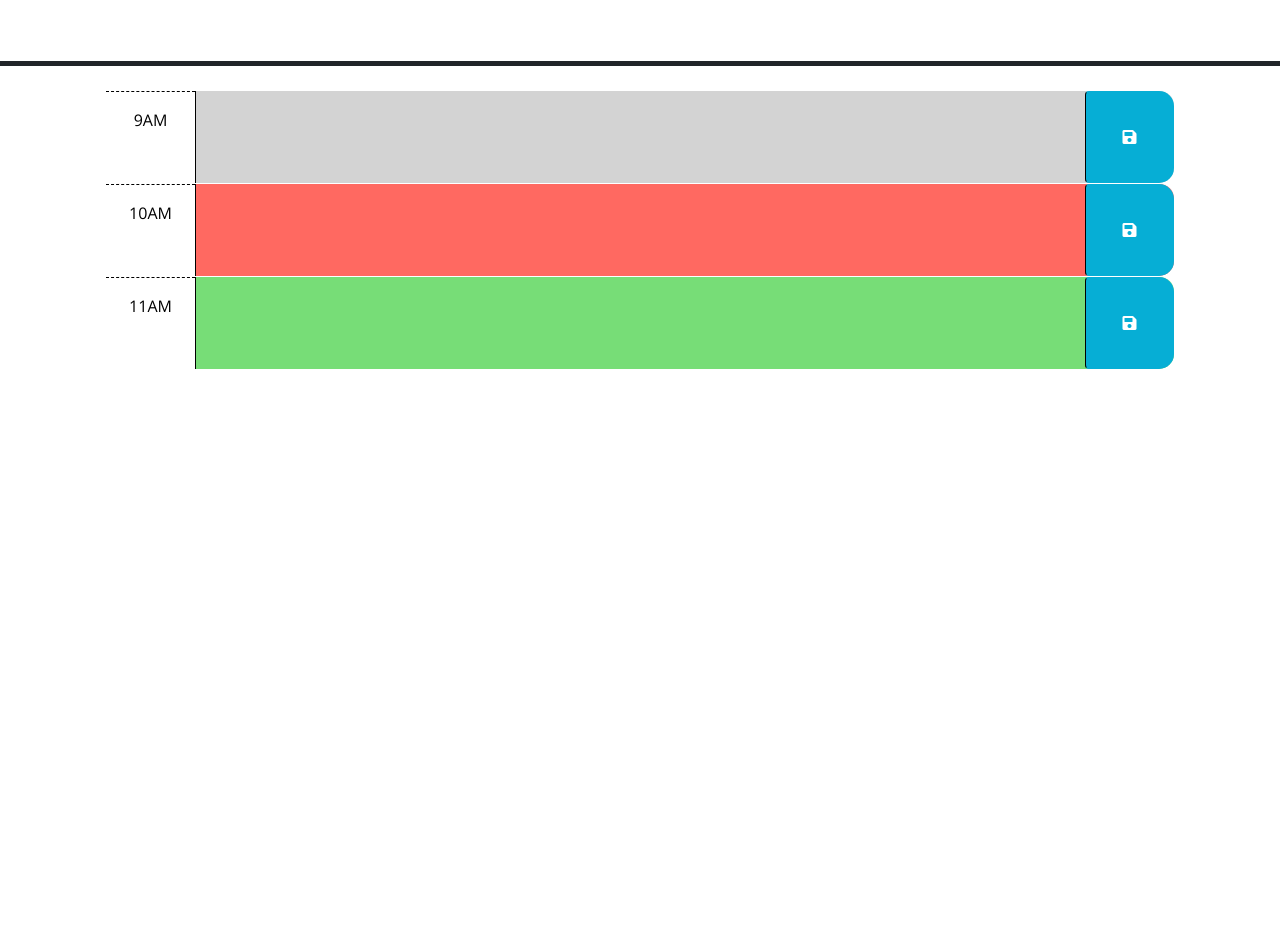
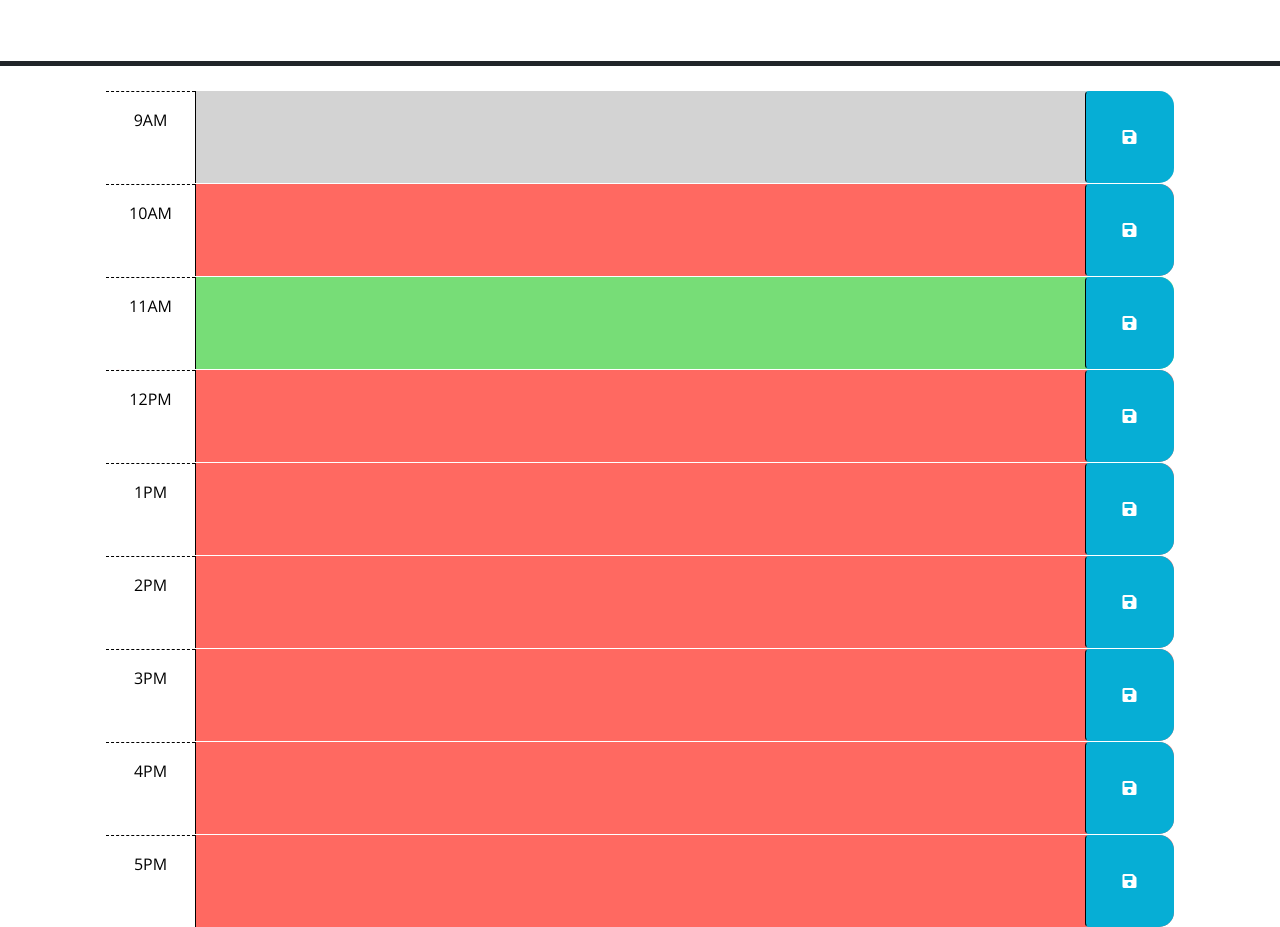
Before and after one commit to TJGit11/curly-parakeet-scheduler, a plain HTML site: page index.html in a window 1280 px wide. Shown: the part 166-1093 px from the top of the page. Before the commit the page ends 800 px from the top, so only its background shows below. Drawn offline with nearby package versions, Linux system fonts and the light colour scheme.

Commit message:
basic index setup

```diff
--- a/index.html
+++ b/index.html
@@ -66,6 +66,54 @@
         </button>
       </div>
 
+      <div id="hour-12" class="row time-block present">
+        <div class="col-2 col-md-1 hour text-center py-3">12PM</div>
+        <textarea class="col-8 col-md-10 description" rows="3"> </textarea>
+        <button class="btn saveBtn col-2 col-md-1" aria-label="save">
+          <i class="fas fa-save" aria-hidden="true"></i>
+        </button>
+      </div>
+
+      <div id="hour-13" class="row time-block present">
+        <div class="col-2 col-md-1 hour text-center py-3">1PM</div>
+        <textarea class="col-8 col-md-10 description" rows="3"> </textarea>
+        <button class="btn saveBtn col-2 col-md-1" aria-label="save">
+          <i class="fas fa-save" aria-hidden="true"></i>
+        </button>
+      </div>
+
+      <div id="hour-14" class="row time-block present">
+        <div class="col-2 col-md-1 hour text-center py-3">2PM</div>
+        <textarea class="col-8 col-md-10 description" rows="3"> </textarea>
+        <button class="btn saveBtn col-2 col-md-1" aria-label="save">
+          <i class="fas fa-save" aria-hidden="true"></i>
+        </button>
+      </div>
+
+      <div id="hour-15" class="row time-block present">
+        <div class="col-2 col-md-1 hour text-center py-3">3PM</div>
+        <textarea class="col-8 col-md-10 description" rows="3"> </textarea>
+        <button class="btn saveBtn col-2 col-md-1" aria-label="save">
+          <i class="fas fa-save" aria-hidden="true"></i>
+        </button>
+      </div>
+
+      <div id="hour-16" class="row time-block present">
+        <div class="col-2 col-md-1 hour text-center py-3">4PM</div>
+        <textarea class="col-8 col-md-10 description" rows="3"> </textarea>
+        <button class="btn saveBtn col-2 col-md-1" aria-label="save">
+          <i class="fas fa-save" aria-hidden="true"></i>
+        </button>
+      </div>
+
+      <div id="hour-17" class="row time-block present">
+        <div class="col-2 col-md-1 hour text-center py-3">5PM</div>
+        <textarea class="col-8 col-md-10 description" rows="3"> </textarea>
+        <button class="btn saveBtn col-2 col-md-1" aria-label="save">
+          <i class="fas fa-save" aria-hidden="true"></i>
+        </button>
+      </div>
+
     <script src="https://code.jquery.com/jquery-3.4.1.min.js"></script>
     <script
       src="https://cdn.jsdelivr.net/npm/dayjs@1.11.3/dayjs.min.js"
```
